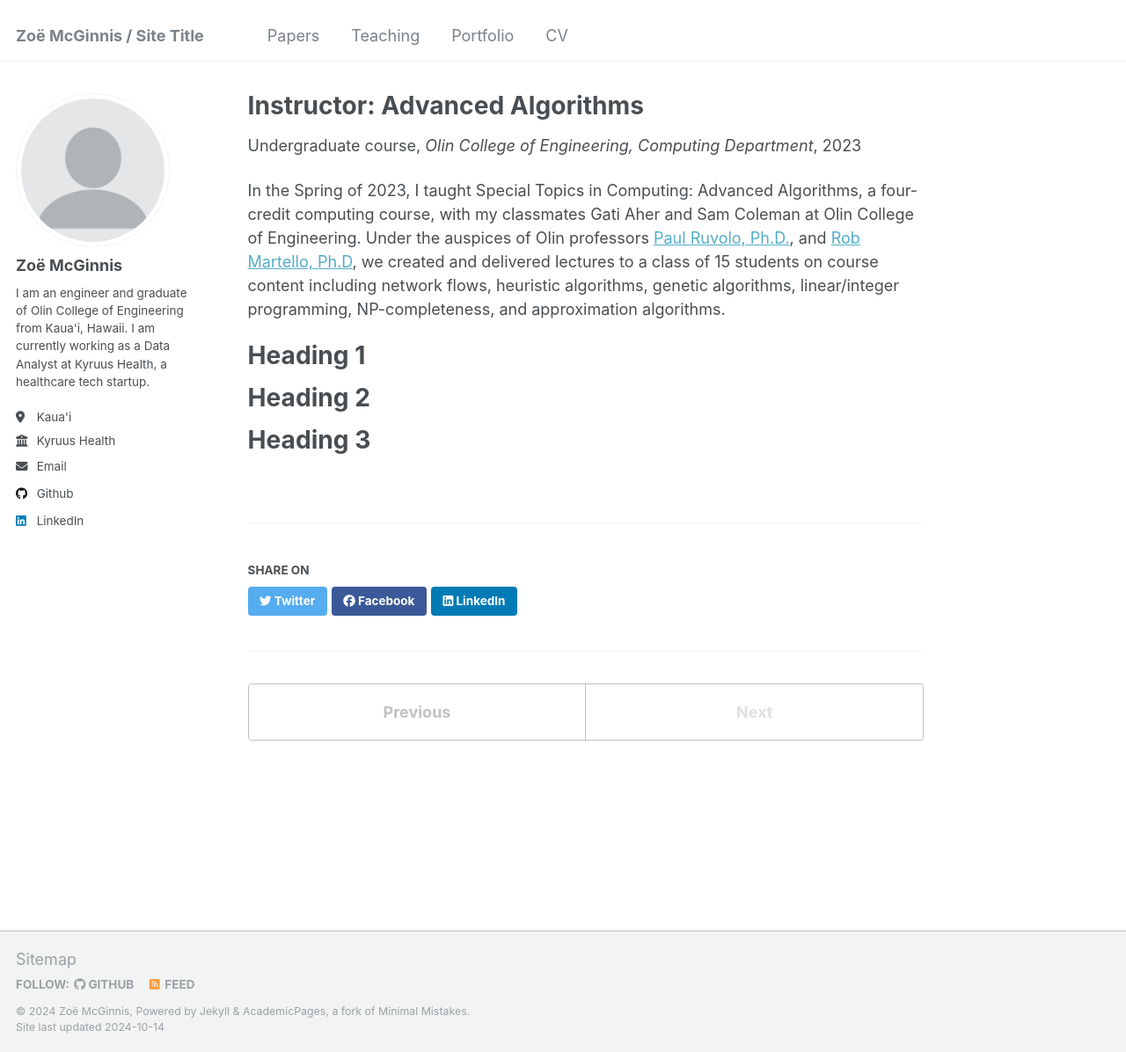
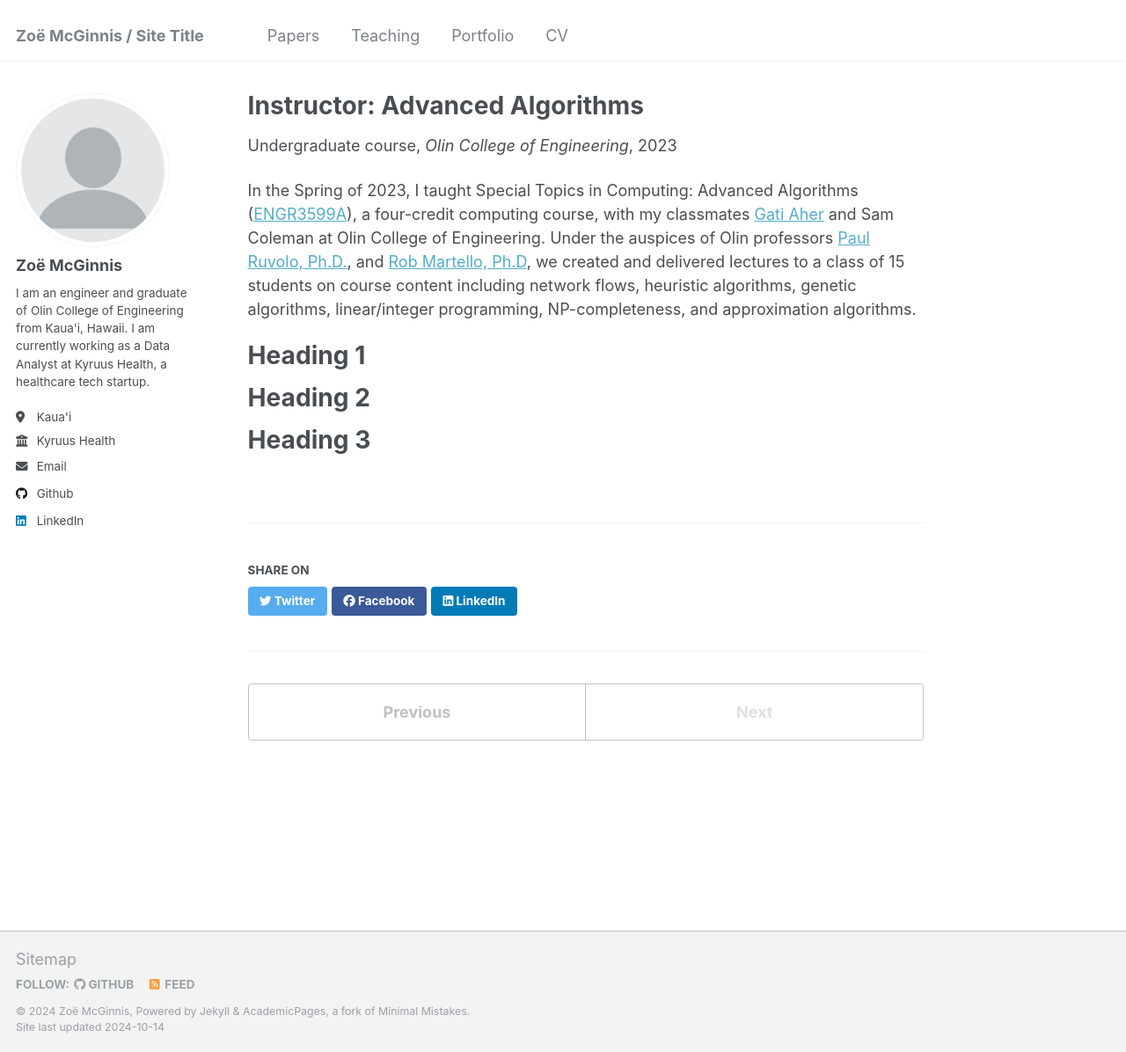
Before and after one commit to Mickmcginnis/zmcginnis, a Jekyll site: the page built from _teaching/2014-spring-teaching-1.md, in a window 1280 px wide and 1196 px high. Shown: the whole window at 88% size. Built offline with Jekyll 4.4.1, drawn with Linux system fonts in a browser that asks for light colours.

Commit message:
Add details to adv algs teaching experience

```diff
--- a/_teaching/2014-spring-teaching-1.md
+++ b/_teaching/2014-spring-teaching-1.md
@@ -3,12 +3,12 @@ title: "Instructor: Advanced Algorithms"
 collection: teaching
 type: "Undergraduate course"
 permalink: /teaching/2014-spring-teaching-1
-venue: "Olin College of Engineering, Computing Department"
+venue: "Olin College of Engineering"
 date: 2023-01-01
 location: "Needham, MA"
 ---
 
-In the Spring of 2023, I taught Special Topics in Computing: Advanced Algorithms, a four-credit computing course, with my classmates Gati Aher and Sam Coleman at Olin College of Engineering. Under the auspices of Olin professors [Paul Ruvolo, Ph.D.](https://www.olin.edu/bios/paul-ruvolo), and [Rob Martello, Ph.D](https://www.olin.edu/bios/robert-martello), we created and delivered lectures to a class of 15 students on course content including network flows, heuristic algorithms, genetic algorithms, linear/integer programming, NP-completeness, and approximation algorithms.
+In the Spring of 2023, I taught Special Topics in Computing: Advanced Algorithms ([ENGR3599A](https://www.olin.edu/node/6206)), a four-credit computing course, with my classmates [Gati Aher](https://gatiaher.github.io/) and Sam Coleman at Olin College of Engineering. Under the auspices of Olin professors [Paul Ruvolo, Ph.D.](https://www.olin.edu/bios/paul-ruvolo), and [Rob Martello, Ph.D](https://www.olin.edu/bios/robert-martello), we created and delivered lectures to a class of 15 students on course content including network flows, heuristic algorithms, genetic algorithms, linear/integer programming, NP-completeness, and approximation algorithms.
 
 Heading 1
 ======
```
